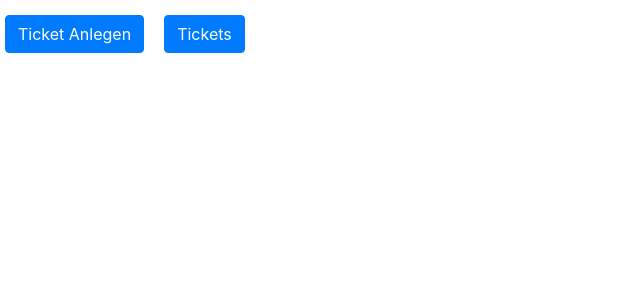
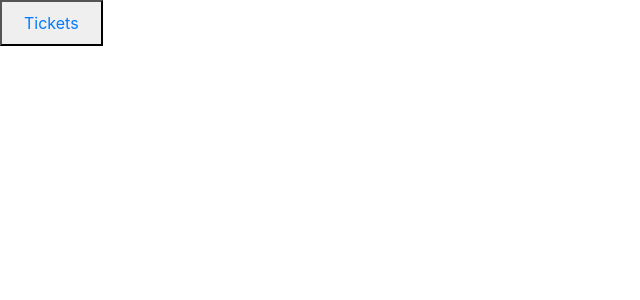
Before and after one commit to Tobeje/Ticketsystem, a React (Create React App) app in the folder client/: page / in a window 1280 px wide. Shown: the top 300 px of the page, without its empty margins (0-640 px from the left). Built offline with nearby package versions, Linux system fonts and the light colour scheme.

Commit message:
Update TicketMainPage.jsx

```diff
--- a/client/src/pages/TicketMainPage.jsx
+++ b/client/src/pages/TicketMainPage.jsx
@@ -1,5 +1,6 @@
 import React, { Component } from 'react'
 import styled from 'styled-components'
+import { Link } from 'react-router-dom'
 
 const box = styled.div`
 background-color: #1a4e5c;
@@ -11,11 +12,7 @@ display: inline-block;
 box-shadow: 10px -3px 81px -10px rgba(0,0,0,0.86);
 `
 
-const boxContainer = styled.div`
-text-align: center;
-`
-
-const Button = styled.button.attrs({
+const button = styled.button.attrs({
     className: `btn btn-primary`,
 })`
     margin: 15px 15px 15px 5px;
@@ -24,12 +21,13 @@ const Button = styled.button.attrs({
 class TicketMainPage extends Component {
     render() {
         return (
-          <boxContainer>
             <box>
-              <Button onclick="location.href = '/tickets/create';">Ticket Anlegen</Button>
-              <Button onclick="location.href = '/tickets/list';">Tickets</Button>
+              <button>
+                <Link to="/tickets/list" className="nav-link">
+                    Tickets
+                </Link>
+              </button>
             </box>
-          </boxContainer>
         )
     }
 }
```
